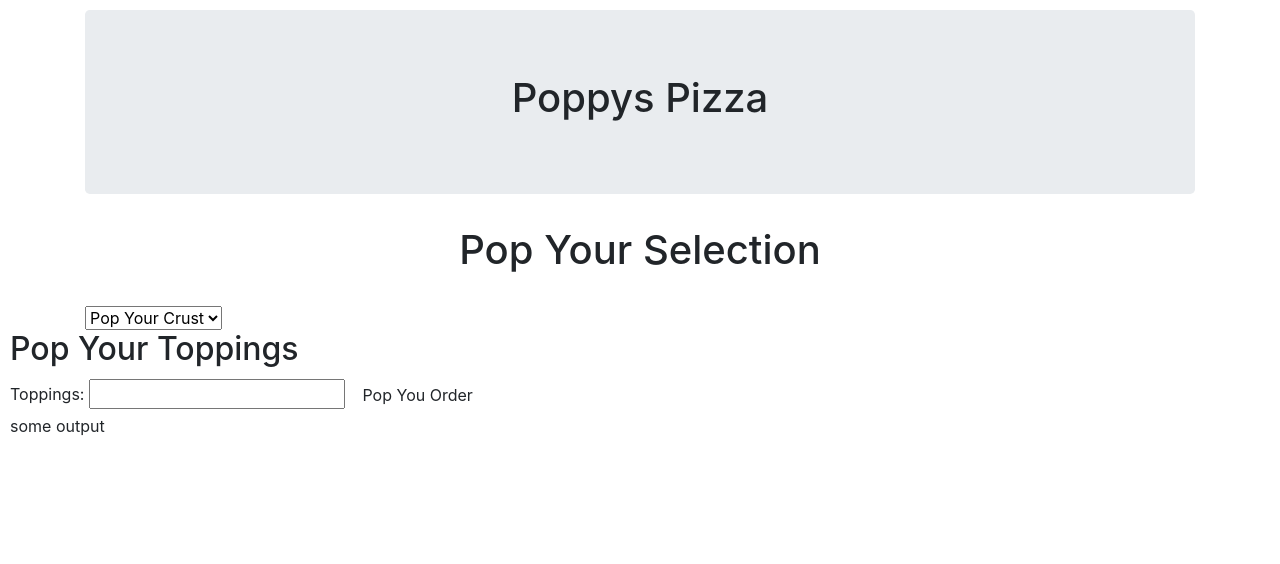
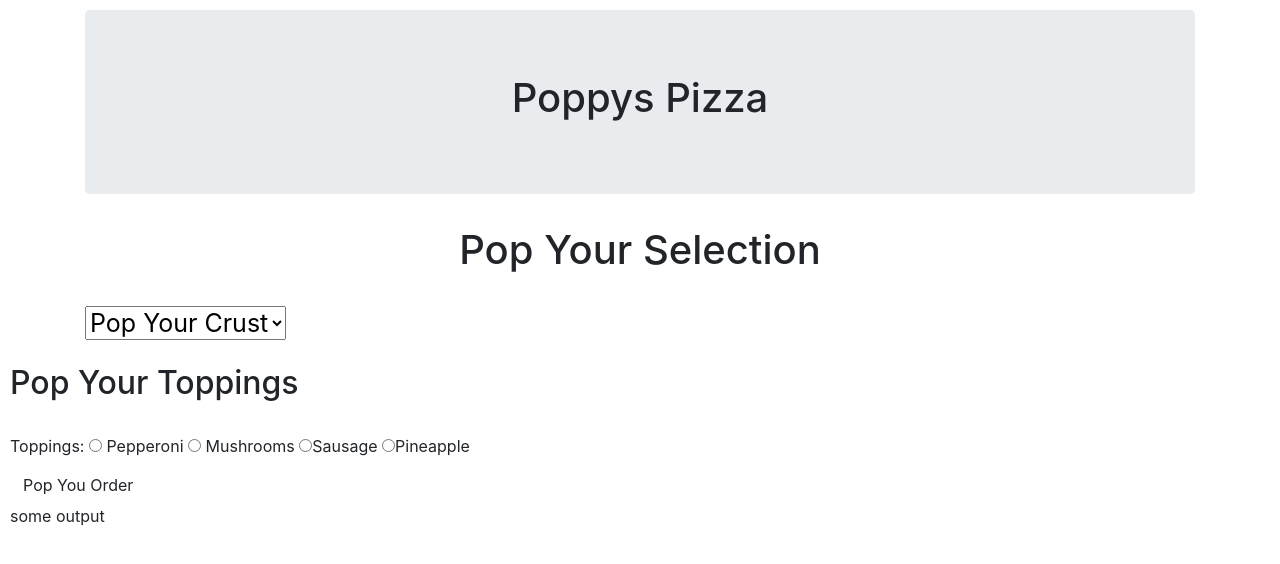
Before and after one commit to kcramer53/pizza, a plain HTML site: page index.html in a window 1280 px wide. Drawn offline with Linux system fonts and the light colour scheme.

Commit message:
added styles, img and more html

```diff
--- a/css/styles.css
+++ b/css/styles.css
@@ -8,3 +8,9 @@ body {
   align-items: center;
   padding: 10px;
 }
+radio{
+  padding-right: 5px;
+}
+select{
+  font-size: 25px;
+}
--- a/index.html
+++ b/index.html
@@ -22,10 +22,16 @@
         <option value="extraLarge" id="xl">Extra large</option>
       </select>
     </div>
+    <br>
     <h2>Pop Your Toppings</h2>
+    <br>
     <form id="form">
       <label for="some-input">Toppings:</label>
-      <input id="some-input" type="text">
+      <input type="radio" name="peperoni"> Pepperoni
+      <input type="radio" name="mushrooms"> Mushrooms
+      <input type="radio" name="sausage">Sausage
+      <input type="radio" name="pineapple">Pineapple
+      <br>
 
       <button type="submit" class="btn">Pop You Order</button>
       <div id="output">some output</div>
```
